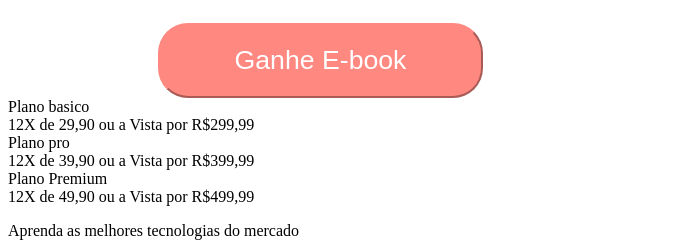
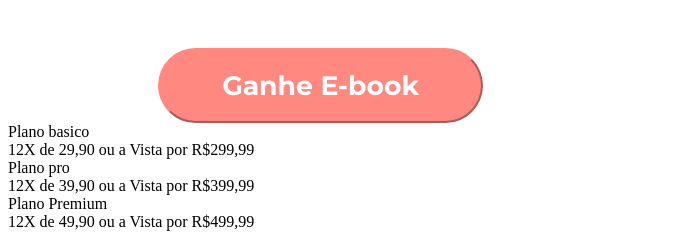
Before and after one commit to muelrod/landing-page, a plain HTML site: page index.html in a window 1280 px wide. Shown: the part 342-586 px from the top of the page, 0-685 px from the left. Drawn offline with Linux system fonts and the light colour scheme.

Commit message:
começando a segunda seção

```diff
--- a/index.html
+++ b/index.html
@@ -29,7 +29,7 @@
         </figure>
     </section>
 
-    <section>
+    <section class="planos-de-venda">
         <div>
             Plano basico
             <div>
--- a/style.css
+++ b/style.css
@@ -41,15 +41,23 @@ header{
     top: 70px;
 }
 
-.botao{
-    position:relative;
+.botao {
+    position: relative;
     background-color: #FF8881;
     color: white;
-    border-radius: 30px;
+    border-radius: 50px;
     border-color: #FF8881;
     width: 325px;
     height: 75px;
     left: 150px;
     button: 150px;
     font-size: 20pt;
+    margin-top: 25px;
+    font-weight: bolder;
+    font-family: "Montserrat", sans-serif;
+    box-shadow: none;
 }
+
+.planos-de-venda{
+
+}
```
